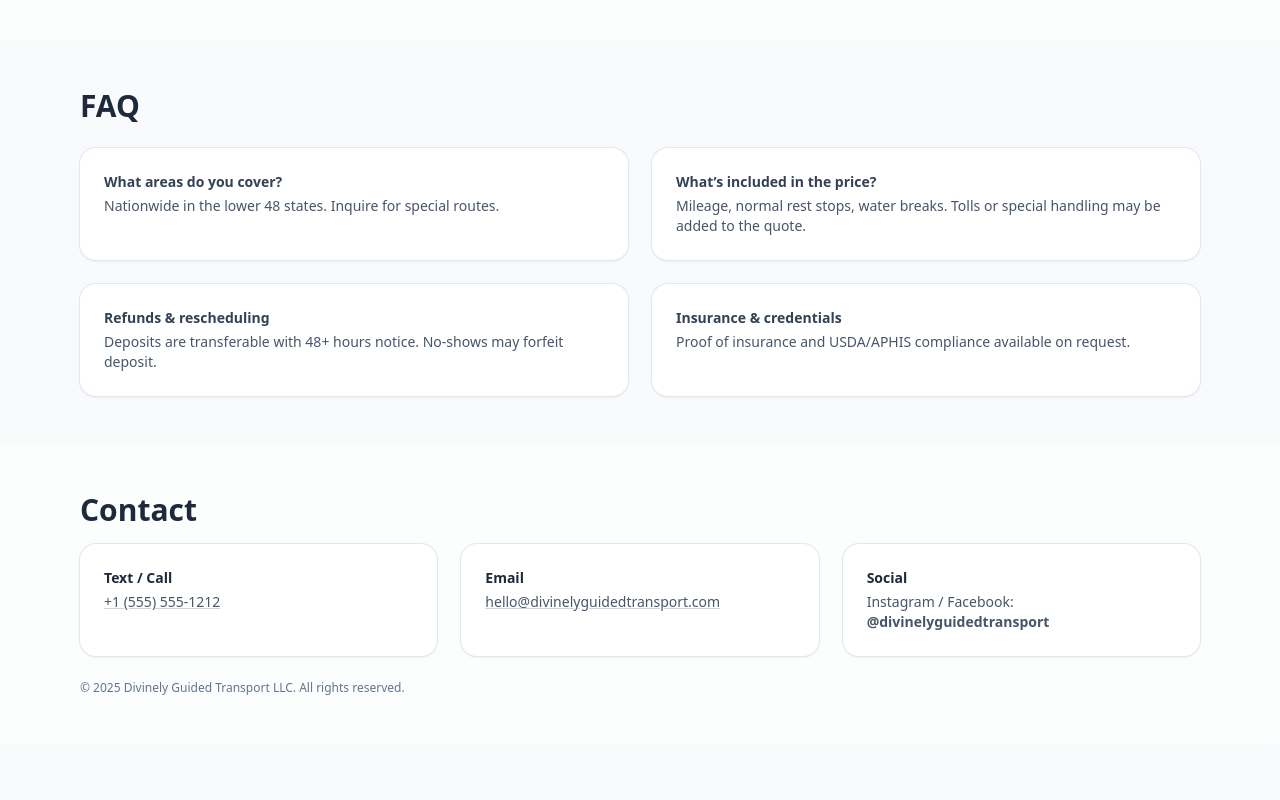
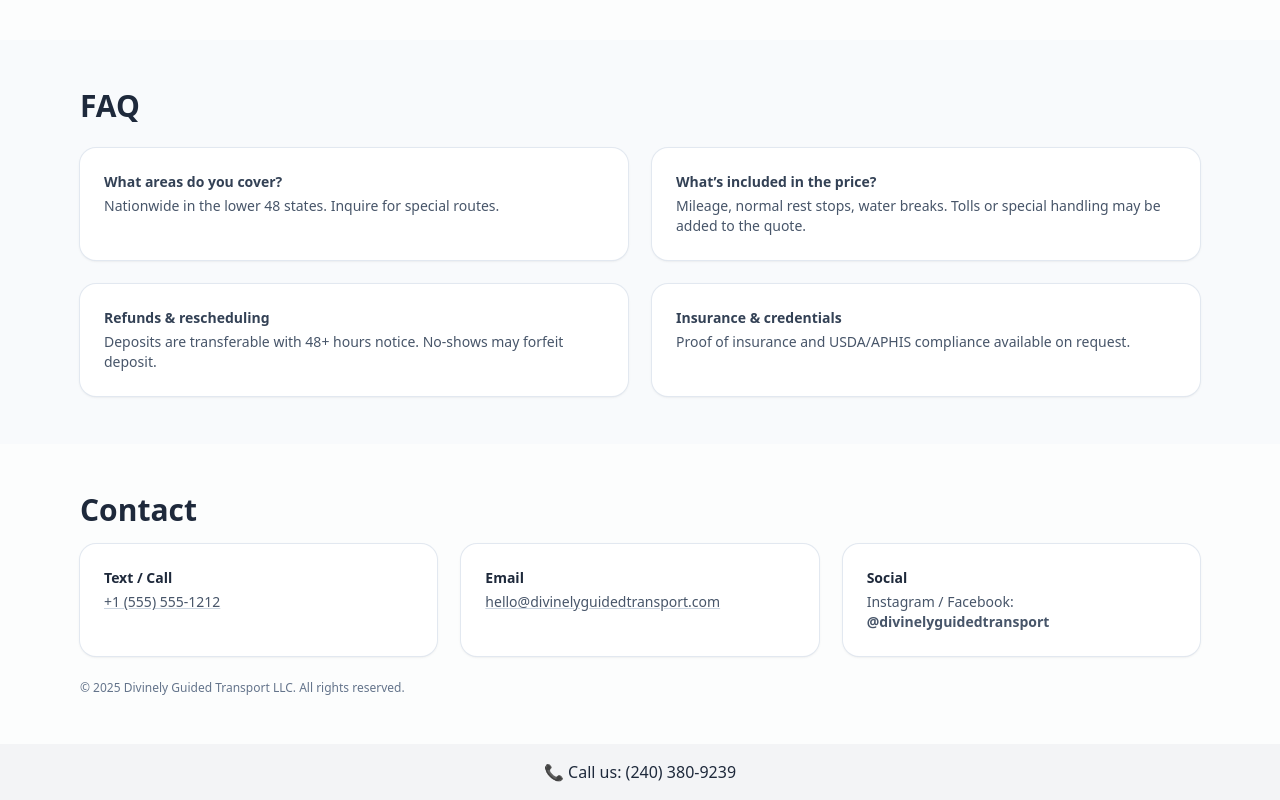
Before and after one commit to Divinelyguidedtransport/Dgt, a plain HTML site: page index.html in a window 1280 px wide. Shown: the part 1927-2727 px from the top of the page. Before the commit the page ends 2671 px from the top, so only its background shows below. Drawn offline with nearby package versions, Linux system fonts and the light colour scheme; a script that the page names is missing.

Commit message:
Update index.html

```diff
--- a/index.html
+++ b/index.html
@@ -210,5 +210,8 @@
   <script>
     document.getElementById('year').textContent = new Date().getFullYear();
   </script>
+<footer class="text-center p-4 bg-gray-100">
+  📞 Call us: <a href="tel:+12403809239">(240) 380-9239</a>
+</footer>
 </body>
 </html>
```
